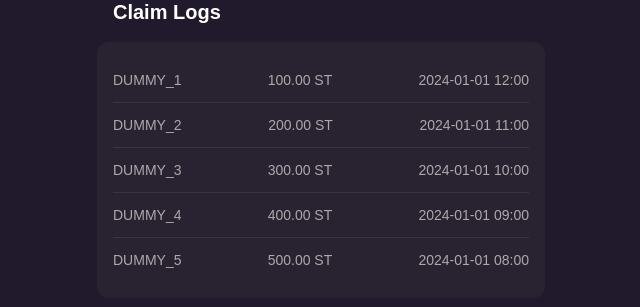
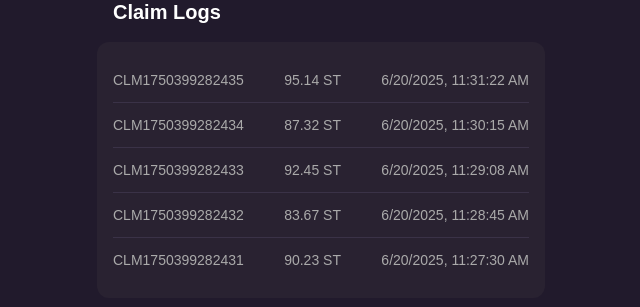
Before and after one commit to Sahil-1827/Scrooge-Vault, a React (Vite) app: page / in a window 1280 px wide. Shown: the part 729-1036 px from the top of the page, without its empty margins (319-959 px from the left). Built offline with nearby package versions, Linux system fonts and the light colour scheme.

Commit message:
make dummy data like live

```diff
--- a/src/components/organisms/VaultClaimModule.tsx
+++ b/src/components/organisms/VaultClaimModule.tsx
@@ -13,11 +13,11 @@ interface ClaimLog {
 
 // Initial dummy data for logs - define it outside the component
 const initialDummyLogs: ClaimLog[] = [
-  { claimId: 'DUMMY_1', amount: 100.00, timestamp: '2024-01-01 12:00' },
-  { claimId: 'DUMMY_2', amount: 200.00, timestamp: '2024-01-01 11:00' },
-  { claimId: 'DUMMY_3', amount: 300.00, timestamp: '2024-01-01 10:00' },
-  { claimId: 'DUMMY_4', amount: 400.00, timestamp: '2024-01-01 09:00' },
-  { claimId: 'DUMMY_5', amount: 500.00, timestamp: '2024-01-01 08:00' },
+  { claimId: 'CLM1750399282435', amount: 95.14, timestamp: '6/20/2025, 11:31:22 AM' },
+  { claimId: 'CLM1750399282434', amount: 87.32, timestamp: '6/20/2025, 11:30:15 AM' },
+  { claimId: 'CLM1750399282433', amount: 92.45, timestamp: '6/20/2025, 11:29:08 AM' },
+  { claimId: 'CLM1750399282432', amount: 83.67, timestamp: '6/20/2025, 11:28:45 AM' },
+  { claimId: 'CLM1750399282431', amount: 90.23, timestamp: '6/20/2025, 11:27:30 AM' },
 ];
 
 // Main VaultClaimModule component
```
